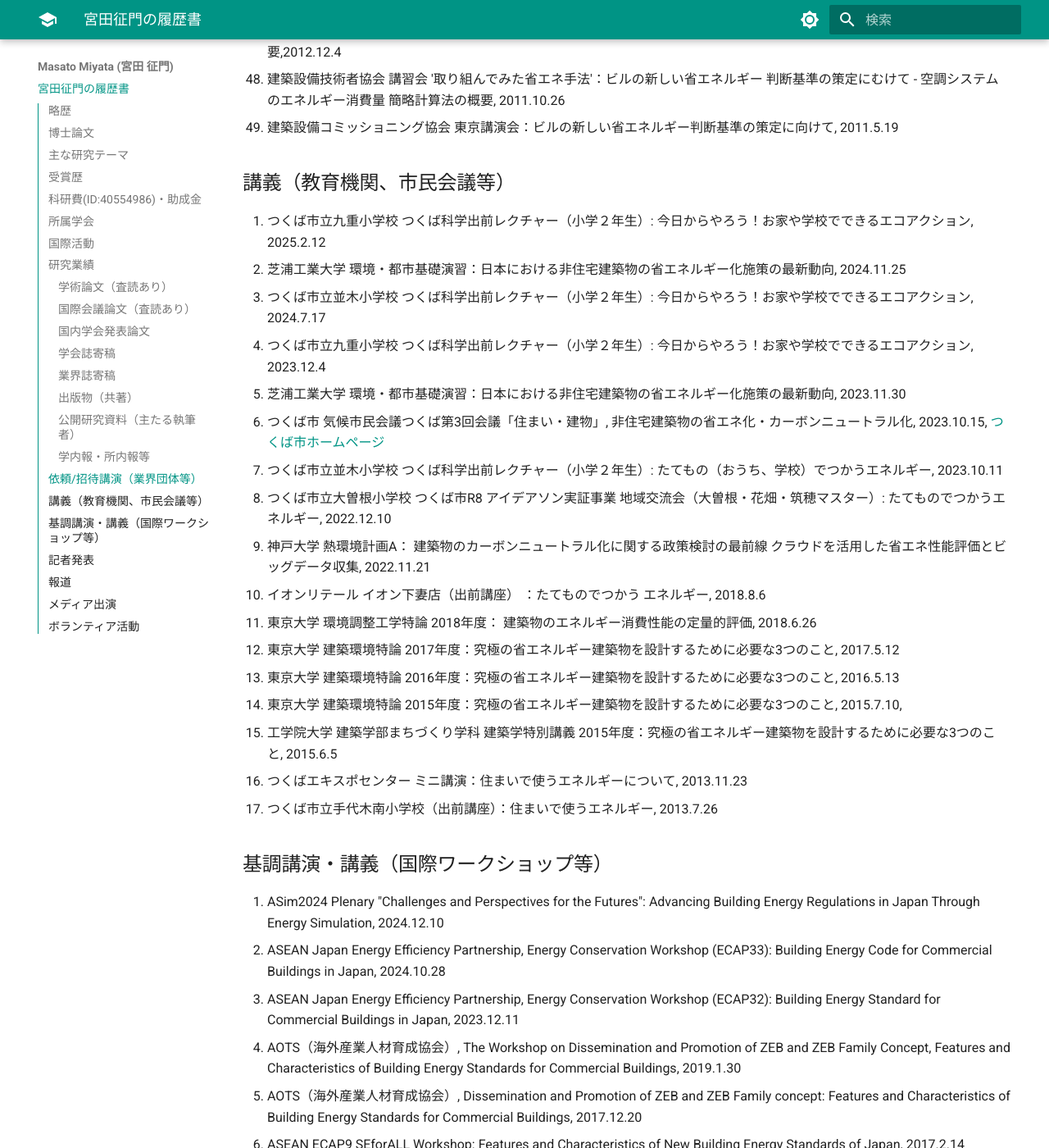
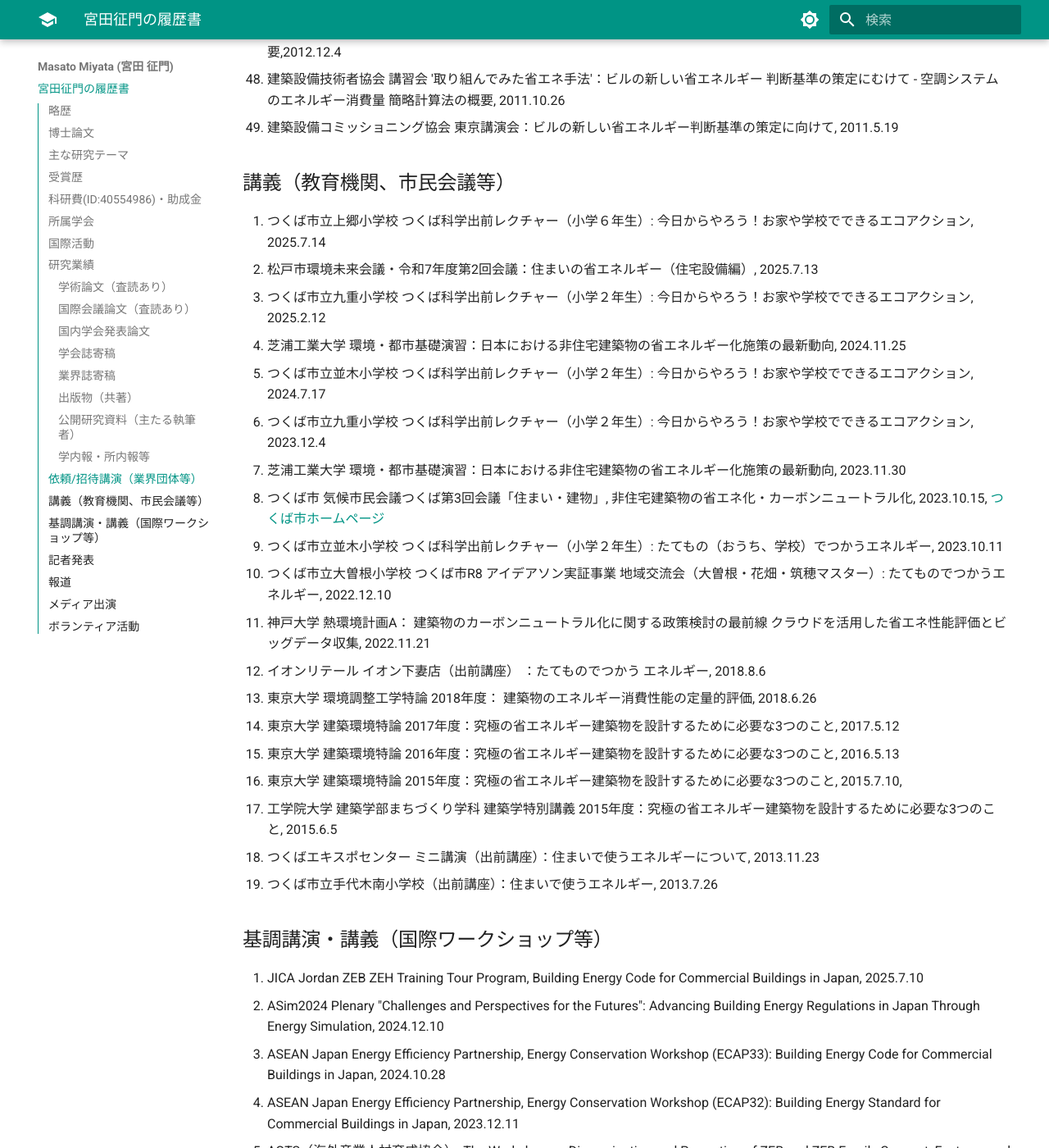
Before and after one commit to MasatoMiyata/CurriculumVitae, an MkDocs documentation site: the page built from docs/index.md, in a window 1280 px wide and 1400 px high, scrolled down 31568 px. Shown: the whole window at 82% size. Built offline with MkDocs 1.6.1 and Material for MkDocs 9.7.7, drawn with Linux system fonts in a browser that asks for light colours.

Commit message:
講演追加

```diff
--- a/docs/index.md
+++ b/docs/index.md
@@ -550,25 +550,28 @@
 49. 建築設備コミッショニング協会 東京講演会：ビルの新しい省エネルギー判断基準の策定に向けて, 2011.5.19
 
 ## 講義（教育機関、市民会議等）
-1. つくば市立九重小学校 つくば科学出前レクチャー（小学２年生）: 今日からやろう！お家や学校でできるエコアクション, 2025.2.12
-2. 芝浦工業大学 環境・都市基礎演習：日本における非住宅建築物の省エネルギー化施策の最新動向, 2024.11.25
-3. つくば市立並木小学校 つくば科学出前レクチャー（小学２年生）: 今日からやろう！お家や学校でできるエコアクション, 2024.7.17
-4. つくば市立九重小学校 つくば科学出前レクチャー（小学２年生）: 今日からやろう！お家や学校でできるエコアクション, 2023.12.4
-5. 芝浦工業大学 環境・都市基礎演習：日本における非住宅建築物の省エネルギー化施策の最新動向, 2023.11.30
-6. つくば市 気候市民会議つくば第3回会議「住まい・建物」, 非住宅建築物の省エネ化・カーボンニュートラル化, 2023.10.15, [つくば市ホームページ](https://www.city.tsukuba.lg.jp/soshikikarasagasu/seikatsukankyobukankyoseisakuka/gyomuannai/1/1/CAT/16923.html)
-7.  つくば市立並木小学校 つくば科学出前レクチャー（小学２年生）: たてもの（おうち、学校）でつかうエネルギー, 2023.10.11
-9.  つくば市立大曽根小学校 つくば市R8 アイデアソン実証事業 地域交流会（大曽根・花畑・筑穂マスター）: たてものでつかうエネルギー, 2022.12.10
-10. 神戸大学 熱環境計画A： 建築物のカーボンニュートラル化に関する政策検討の最前線 クラウドを活用した省エネ性能評価とビッグデータ収集, 2022.11.21
-11. イオンリテール イオン下妻店（出前講座） ：たてものでつかう エネルギー, 2018.8.6
-12. 東京大学 環境調整工学特論 2018年度： 建築物のエネルギー消費性能の定量的評価, 2018.6.26
-13. 東京大学 建築環境特論 2017年度：究極の省エネルギー建築物を設計するために必要な3つのこと, 2017.5.12
-14. 東京大学 建築環境特論 2016年度：究極の省エネルギー建築物を設計するために必要な3つのこと, 2016.5.13
-15. 東京大学 建築環境特論 2015年度：究極の省エネルギー建築物を設計するために必要な3つのこと, 2015.7.10,
-16. 工学院大学 建築学部まちづくり学科 建築学特別講義 2015年度：究極の省エネルギー建築物を設計するために必要な3つのこと, 2015.6.5
-17. つくばエキスポセンター ミニ講演：住まいで使うエネルギーについて, 2013.11.23
-18. つくば市立手代木南小学校（出前講座）：住まいで使うエネルギー, 2013.7.26
+1. つくば市立上郷小学校 つくば科学出前レクチャー（小学６年生）: 今日からやろう！お家や学校でできるエコアクション, 2025.7.14
+2. 松戸市環境未来会議・令和7年度第2回会議：住まいの省エネルギー（住宅設備編）, 2025.7.13
+3. つくば市立九重小学校 つくば科学出前レクチャー（小学２年生）: 今日からやろう！お家や学校でできるエコアクション, 2025.2.12
+4. 芝浦工業大学 環境・都市基礎演習：日本における非住宅建築物の省エネルギー化施策の最新動向, 2024.11.25
+5. つくば市立並木小学校 つくば科学出前レクチャー（小学２年生）: 今日からやろう！お家や学校でできるエコアクション, 2024.7.17
+6. つくば市立九重小学校 つくば科学出前レクチャー（小学２年生）: 今日からやろう！お家や学校でできるエコアクション, 2023.12.4
+7. 芝浦工業大学 環境・都市基礎演習：日本における非住宅建築物の省エネルギー化施策の最新動向, 2023.11.30
+8. つくば市 気候市民会議つくば第3回会議「住まい・建物」, 非住宅建築物の省エネ化・カーボンニュートラル化, 2023.10.15, [つくば市ホームページ](https://www.city.tsukuba.lg.jp/soshikikarasagasu/seikatsukankyobukankyoseisakuka/gyomuannai/1/1/CAT/16923.html)
+9.  つくば市立並木小学校 つくば科学出前レクチャー（小学２年生）: たてもの（おうち、学校）でつかうエネルギー, 2023.10.11
+10. つくば市立大曽根小学校 つくば市R8 アイデアソン実証事業 地域交流会（大曽根・花畑・筑穂マスター）: たてものでつかうエネルギー, 2022.12.10
+11. 神戸大学 熱環境計画A： 建築物のカーボンニュートラル化に関する政策検討の最前線 クラウドを活用した省エネ性能評価とビッグデータ収集, 2022.11.21
+12. イオンリテール イオン下妻店（出前講座） ：たてものでつかう エネルギー, 2018.8.6
+13. 東京大学 環境調整工学特論 2018年度： 建築物のエネルギー消費性能の定量的評価, 2018.6.26
+14. 東京大学 建築環境特論 2017年度：究極の省エネルギー建築物を設計するために必要な3つのこと, 2017.5.12
+15. 東京大学 建築環境特論 2016年度：究極の省エネルギー建築物を設計するために必要な3つのこと, 2016.5.13
+16. 東京大学 建築環境特論 2015年度：究極の省エネルギー建築物を設計するために必要な3つのこと, 2015.7.10,
+17. 工学院大学 建築学部まちづくり学科 建築学特別講義 2015年度：究極の省エネルギー建築物を設計するために必要な3つのこと, 2015.6.5
+18. つくばエキスポセンター ミニ講演（出前講座）：住まいで使うエネルギーについて, 2013.11.23
+19. つくば市立手代木南小学校（出前講座）：住まいで使うエネルギー, 2013.7.26
 
 ## 基調講演・講義（国際ワークショップ等）
+1. JICA Jordan ZEB ZEH Training Tour Program, Building Energy Code for Commercial Buildings in Japan, 2025.7.10
 1. ASim2024 Plenary "Challenges and Perspectives for the Futures": Advancing Building Energy Regulations in Japan Through Energy Simulation, 2024.12.10
 2. ASEAN Japan Energy Efficiency Partnership, Energy Conservation Workshop (ECAP33): Building Energy Code for Commercial Buildings in Japan, 2024.10.28
 3. ASEAN Japan Energy Efficiency Partnership, Energy Conservation Workshop (ECAP32): Building Energy Standard for Commercial Buildings in Japan, 2023.12.11
```
Also changed, not shown: site/index.html, site/search/search_index.json, site/sitemap.xml, 1 other file.
